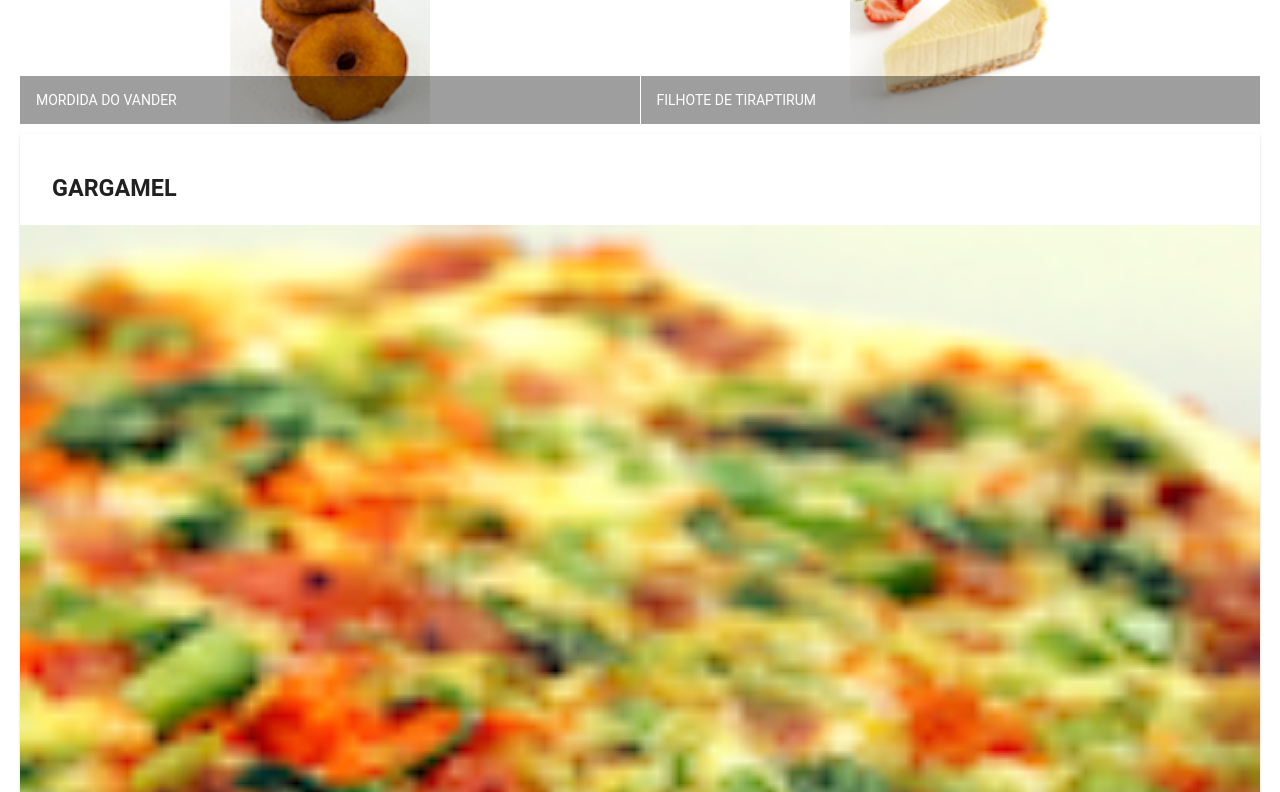
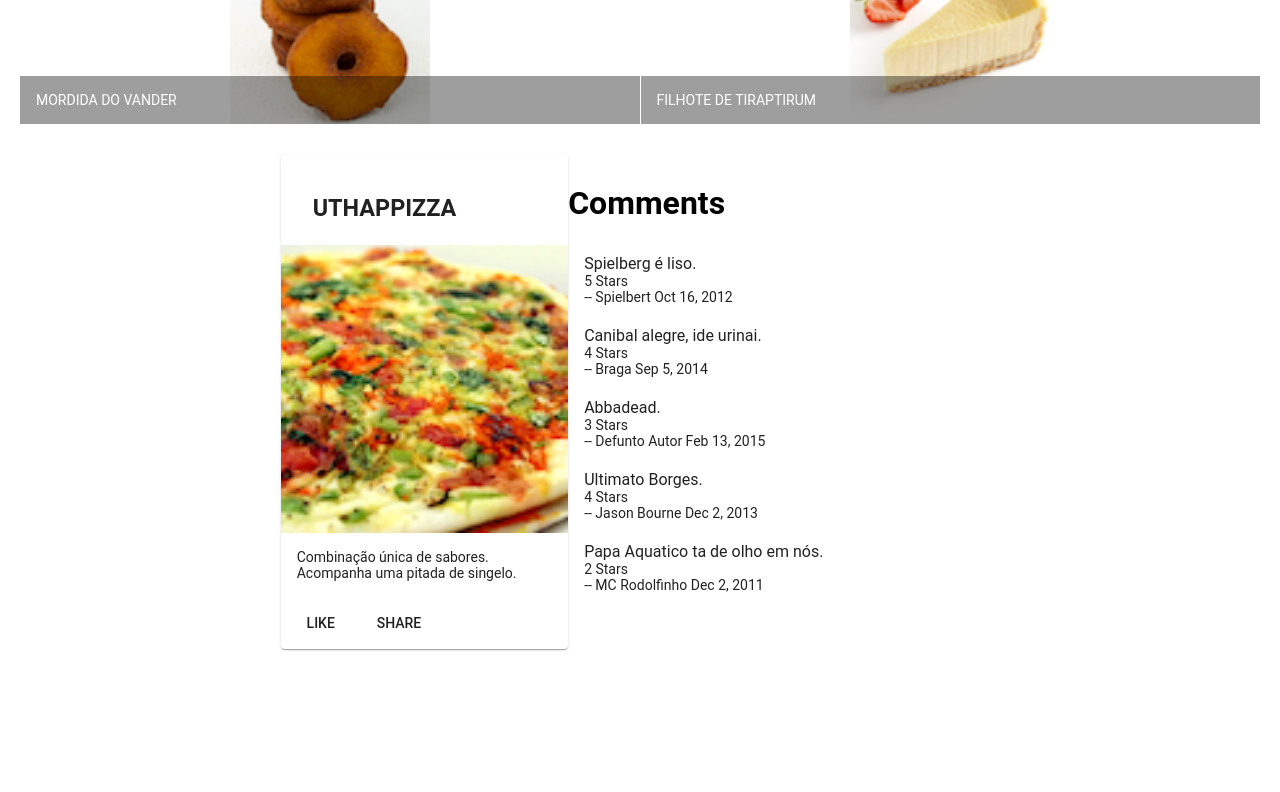
Before and after one commit to GabrielBoscoli/Site-Angualar, an Angular app: page / in a window 1280 px wide. Shown: the part 440-1232 px from the top of the page. After the commit the page ends 1129 px from the top, so only its background shows below. Built offline with nearby package versions, Linux system fonts and the light colour scheme.

Commit message:
first assignment

```diff
--- a/src/app/app.module.ts
+++ b/src/app/app.module.ts
@@ -12,11 +12,13 @@
 
 import 'hammerjs';
 import { MenuComponent } from './menu/menu.component';
+import { DishdetailComponent } from './dishdetail/dishdetail.component';
 
 @NgModule({
   declarations: [
     AppComponent,
-    MenuComponent
+    MenuComponent,
+    DishdetailComponent
   ],
   imports: [
     BrowserModule,
--- /dev/null
+++ b/src/app/dishdetail/dishdetail.component.html
@@ -0,0 +1,39 @@
+<div class="container"
+    fxLayout="row"
+    fxLayout.sm="column"
+    fxLayout.xs="column"
+    fxLayoutAlign.gt-md="space-around center"
+    fxLayoutGap="10px"
+    fxLayoutGap.xs="100px">
+
+    <div *ngIf="dish">
+        <mat-card fxFlex="40">
+          <mat-card-header>
+            <mat-card-title>
+              <h3>{{dish.name | uppercase}}</h3>
+            </mat-card-title>
+          </mat-card-header>
+          <img mat-card-image src={{dish.image}} alt={{dish.name}}>
+          <mat-card-content>
+            <p>{{dish.description}}
+            </p>
+          </mat-card-content>
+          <mat-card-actions>
+            <button mat-button>LIKE</button>
+            <button mat-button>SHARE</button>
+          </mat-card-actions>
+        </mat-card>
+
+      <mat-list fxFlex="40">
+        <h1>Comments</h1>
+        <mat-list-item *ngFor="let comment of dish.comments">
+          <h6 matLine> {{comment.comment}} </h6>
+          <p matLine>
+            <span> {{comment.rating}} Stars </span><br>
+            <span> -- {{comment.author}} {{comment.date | date}}</span>
+          </p>
+        </mat-list-item>
+      </mat-list>
+    </div>
+
+</div>
--- /dev/null
+++ b/src/app/dishdetail/dishdetail.component.ts
@@ -0,0 +1,61 @@
+import { Component, OnInit } from '@angular/core';
+
+const DISH = {
+  id: '0',
+  name: 'Uthappizza',
+  image: '/assets/images/uthappizza.png',
+  category: 'mains',
+  featured: true,
+  label: 'Hot',
+  price: '4.99',
+  // tslint:disable-next-line:max-line-length
+  description: 'Combinação única de sabores. Acompanha uma pitada de singelo.',
+  comments: [
+       {
+           rating: 5,
+           comment: 'Spielberg é liso.',
+           author: 'Spielbert',
+           date: '2012-10-16T17:57:28.556094Z'
+       },
+       {
+           rating: 4,
+           comment: 'Canibal alegre, ide urinai.',
+           author: 'Braga',
+           date: '2014-09-05T17:57:28.556094Z'
+       },
+       {
+           rating: 3,
+           comment: 'Abbadead.',
+           author: 'Defunto Autor',
+           date: '2015-02-13T17:57:28.556094Z'
+       },
+       {
+           rating: 4,
+           comment: 'Ultimato Borges.',
+           author: 'Jason Bourne',
+           date: '2013-12-02T17:57:28.556094Z'
+       },
+       {
+           rating: 2,
+           comment: 'Papa Aquatico ta de olho em nós.',
+           author: 'MC Rodolfinho',
+           date: '2011-12-02T17:57:28.556094Z'
+       }
+   ]
+};
+
+@Component({
+  selector: 'app-dishdetail',
+  templateUrl: './dishdetail.component.html',
+  styleUrls: ['./dishdetail.component.css']
+})
+export class DishdetailComponent implements OnInit {
+
+  dish = DISH;
+
+  constructor() { }
+
+  ngOnInit() {
+  }
+
+}
--- a/src/app/menu/menu.component.html
+++ b/src/app/menu/menu.component.html
@@ -20,23 +20,6 @@
     </mat-grid-list>
   </div>
 
-  <div fxFlex *ngIf="selectedDish">
-    <mat-card>
-      <mat-card-header>
-        <mat-card-title>
-          <h3>{{selectedDish.name | uppercase}}</h3>
-        </mat-card-title>
-      </mat-card-header>
-      <img mat-card-image src={{selectedDish.image}} alt={{selectedDish.name}}>
-      <mat-card-content>
-        <p>{{selectedDish.description}}
-        </p>
-      </mat-card-content>
-      <mat-card-actions>
-        <button mat-button>LIKE</button>
-        <button mat-button>SHARE</button>
-      </mat-card-actions>
-    </mat-card>
-  </div>
+  <app-dishdetail></app-dishdetail>
 
 </div>
```
Also changed, not shown: src/app/dishdetail/dishdetail.component.css (added), 1 other file (tests, documents, lock files or other folders).
